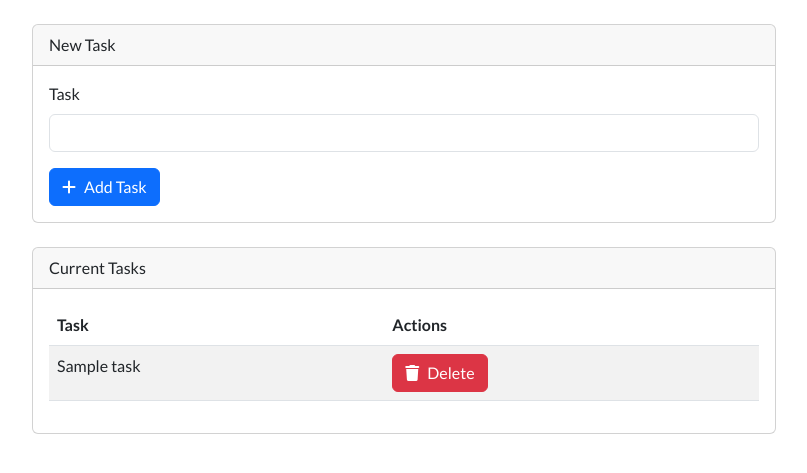
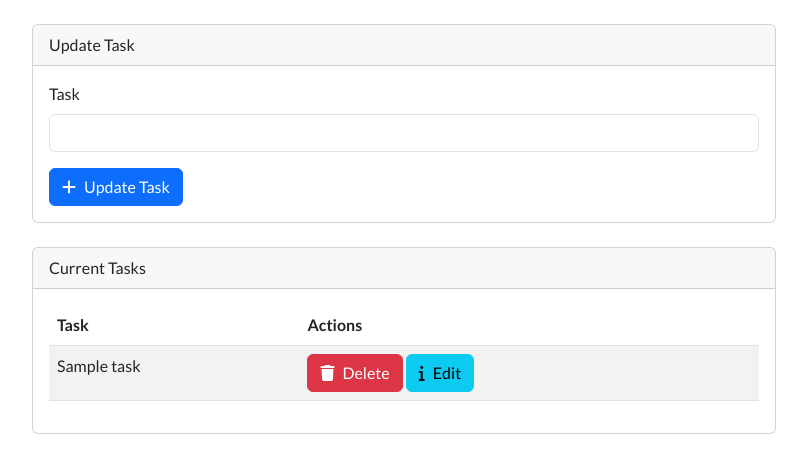
Before and after one commit to rawanhashesh26-ops/task-list, a Laravel app: template resources/views/tasks.blade.php in a window 1280 px wide. Shown: the part 56-529 px from the top of the page, without its empty margins (236-1043 px from the left). Run offline with Laravel 12, Linux system fonts and the light colour scheme; the template is opened without the code that fills it: most values are stand-ins (such as "Sample title", 1, 10 or a date in 2020).

Commit message:
Fix edit task:fix where typo and fix isset in blade

```diff
--- a/resources/views/tasks.blade.php
+++ b/resources/views/tasks.blade.php
@@ -32,6 +32,30 @@
     <div class="container mt-4">
         <div class="offset-md-2 col-md-8">
             <div class="card">
+                @if (isset($task))
+ <div class="card-header">
+                    Update Task
+                </div>
+                <div class="card-body">
+                    <!-- Update Task Form -->
+                    <form action="{{url('update')}}" method="POST">
+                        @csrf
+                        <input type="hidden" name="id" value="{{$task->id}}">
+                        <!-- Task Name -->
+                        <div class="mb-3">
+                            <label for="task-name" class="form-label">Task</label>
+                            <input type="text" name="name" id="task-name" class="form-control" value="{{$task->name}}">
+                        </div>
+
+                        <!-- Update Task Button -->
+                        <div>
+                            <button type="submit" class="btn btn-primary">
+                                <i class="fa fa-plus me-2"></i>Update Task
+                            </button>
+                        </div>
+                    </form>
+                </div>
+                @else
                 <div class="card-header">
                     New Task
                 </div>
@@ -53,6 +77,7 @@
                         </div>
                     </form>
                 </div>
+                @endif
             </div>
 
             <!-- Current Tasks -->
@@ -79,6 +104,12 @@
                                             <i class="fa fa-trash me-2"></i>Delete
                                         </button>
                                     </form>
+                                     <form action="/edit/{{$task->id}}" method="POST" class="d-inline">
+                                        @csrf
+                                        <button type="submit" class="btn btn-info">
+                                            <i class="fa fa-info me-2"></i>Edit
+                                        </button>
+                                    </form>
                                 </td>
                             </tr>
                             @endforeach
--- a/routes/web.php
+++ b/routes/web.php
@@ -45,3 +45,15 @@ DB::table('tasks')->where('id', $id)->delete();
 
 return redirect()->back();
 });
+
+Route::post('edit/{id}', function($id){
+    $task = DB::table('tasks')->where('id',$id)->first();
+    $tasks = DB::table('tasks')->get();
+    return view('tasks', compact('task', 'tasks'));
+});
+
+Route::post('update', function(){
+    $id = $_POST['id'];
+    DB::table('tasks')->where('id', '=', $id)->update(['name' => $_POST['name']]);
+    return redirect('tasks');
+});
```
